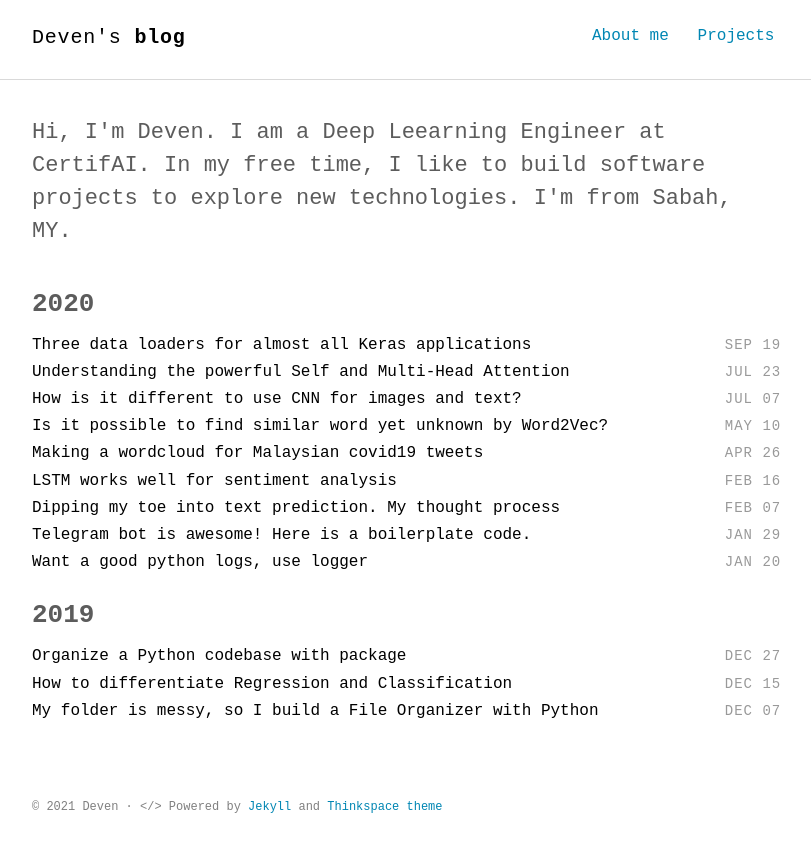
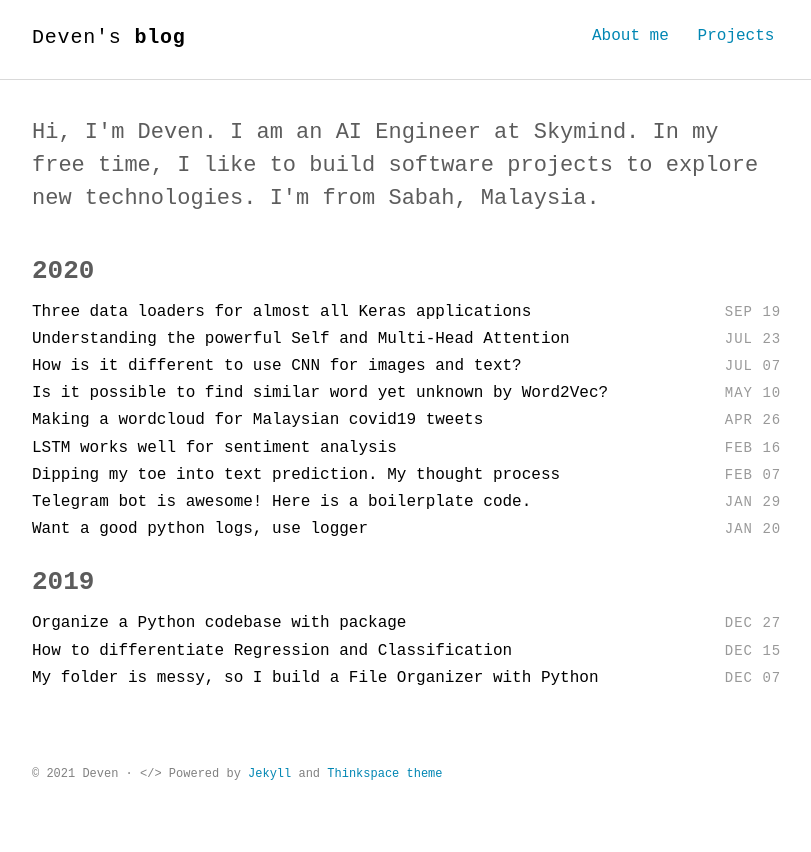
Before and after one commit to devennn/devennn.github.io, a Jekyll site: the page built from index.html, in a window 1280 px wide. Shown: the top 852 px of the page, without its empty margins (232-1043 px from the left). Built offline with Jekyll 4.4.1, drawn with Linux system fonts in a browser that asks for light colours; some web fonts are replaced.

Commit message:
Update intro.html

```diff
--- a/_includes/intro.html
+++ b/_includes/intro.html
@@ -1,5 +1,5 @@
 <section class="intro">
   <div class="container">
-    <p class="lead">Hi, I'm Deven. I am a Deep Leearning Engineer at CertifAI. In my free time, I like to build software projects to explore new technologies. I'm from Sabah, MY.</p>
+    <p class="lead">Hi, I'm Deven. I am an AI Engineer at Skymind. In my free time, I like to build software projects to explore new technologies. I'm from Sabah, Malaysia.</p>
   </div>
 </section>
```
